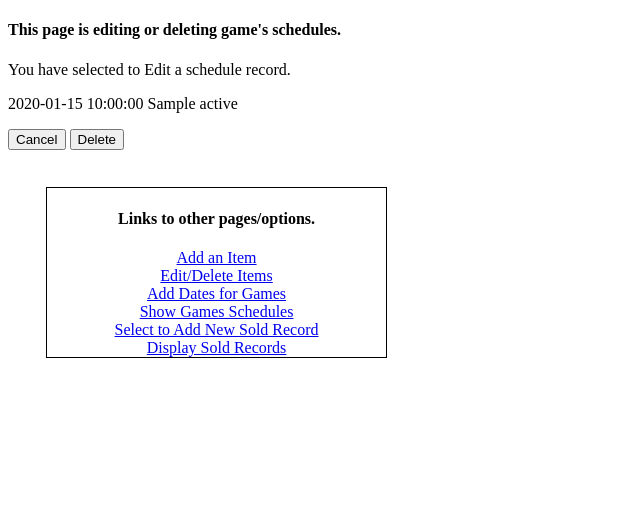
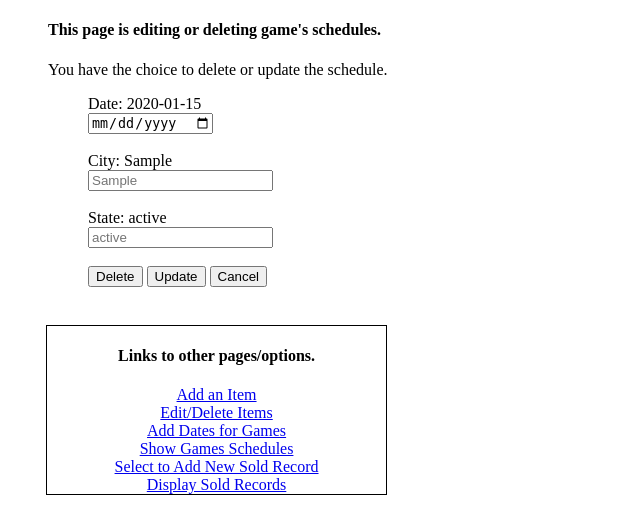
Before and after one commit to BorisVV/merch-sales-sqlalchemy-app, a Flask app: page /edit_schedules/1/ in a window 1280 px wide. Shown: the top 527 px of the page, without its empty margins (0-640 px from the left). Run offline with Flask 2, Linux system fonts and the light colour scheme; tables that the repository leaves empty hold one stand-in row (values such as "Sample post"); some libraries are stand-ins or nearby versions.

Commit message:
edit dates options

```diff
--- a/app_sport_team/templates/edit_schedules.html
+++ b/app_sport_team/templates/edit_schedules.html
@@ -3,17 +3,26 @@
 {% block title %}Edit Schedules{% endblock %}
 
 {% block body %}
-<h4>This page is editing or deleting game's schedules.</h4>
-<p>You have selected to Edit a schedule record.</p>
-<p>{{ sched }}</p>
+  <dd>
+    <h4>This page is editing or deleting game's schedules.</h4>
+    <p>You have the choice to delete or update the schedule.</p>
+    <form method="post">
+      <dd>
+        Date: {{ sched.game_date|dateformat }}<br>
+        <input type="date" name="date" value="{{ form['_date'] }}">
+        <br><br>
+        City: {{ sched.city }}<br>
+        <input type="text" name="city" value="{{ form['city'] }}" placeholder="{{ sched.city }}">
+        <br><br>
+        State: {{ sched.state }}<br>
+        <input type="text" name="state" value="{{ form['state'] }}" placeholder="{{ sched.state }}">
+        <br>
 
-<form action="{{ sched.url }}" method="post">
- <input type="submit" name="cancel" value="Cancel">
- <input type="submit" name="delete" value="Delete">
-
-</form>
-
-
-
-
+        <br>
+        <input type="submit" name="delete" value="Delete">
+        <input type="submit" name="uddate" value="Update">
+        <input type="submit" name="cancel" value="Cancel">
+      </dd>
+    </dd>
+  </form>
 {% endblock %}
--- a/app_sport_team/templates/show_dates.html
+++ b/app_sport_team/templates/show_dates.html
@@ -14,7 +14,7 @@
       </tr>
     {% for element in _dates %}
       <tr>
-        <td>{{ element.game_date }}</td>
+        <td>{{ element.game_date|dateformat }}</td>
         <td>{{ element.city }}</td>
         <td>{{ element.state }}</td>
         <td><a href="{{ element.url }}">Edit schedule</a> </td>
--- a/app_sport_team/views/routes.py
+++ b/app_sport_team/views/routes.py
@@ -1,5 +1,5 @@
 
-from datetime import date
+from datetime import datetime
 from flask import \
         render_template, redirect, url_for, abort, request, flash
 
@@ -148,17 +148,48 @@ def show_dates():
 @app.route('/edit_schedules/<int:id>/', methods=['GET', 'POST'])
 def edit_schedules(id):
     sched = DatesOfGames.query.get(id)
+    # Date is in the form Y-m-d @ m:s:.etc which is bad for
+    # reding, the strftime solves that problem.
+    dt = datetime.strftime(sched.game_date, '%Y-%m-%d')
+    # This is to display the deleted information.
+    dt_str = tuple((dt, str(sched.city), str(sched.state)))
 
-    form = dict(game_dt=sched.game_date, city=sched.city, state=sched.state)
+    form = dict(_date="", city="", state="")
     if request.method == 'POST':
         if 'cancel' in request.form:
             return redirect(url_for('show_dates'))
+
+        # Format date to convert it to sqlalchey DateTime
+        form['_date'] = utils.format_date(request.form['date'])
+        form['city'] = request.form['city']
+        form['state'] = request.form['state']
+        # If the boxes are left blank.
+        if form['_date'] == "":
+            form['_date'] = sched.game_date
+        if form['city'] == "":
+            form['city'] = sched.city
+        if form['state'] == "":
+            form['state'] = sched.state
+
+        # Assuming that nothing goes wrong.
         if 'delete' in request.form:
             db_session.delete(sched)
             db_session.commit()
+            flash('Deleted ' + str(dt_str))
             return redirect(url_for('show_dates'))
 
-
+        else:
+            try:
+                # Update the data.
+                sched.game_date = form['_date']
+                sched.city = form['city']
+                sched.state = form['state']
+                db_session.commit()
+                flash('Updated succesfully!')
+                return redirect(url_for('show_dates'))
+            except:
+                flash('Something went wrong')
+                return redirect(url_for('edit_schedules'))
     return render_template('edit_schedules.html', form=form, sched=sched)
 
 @app.route('/edit_sold_items/', methods=['GET', 'POST'])
```
